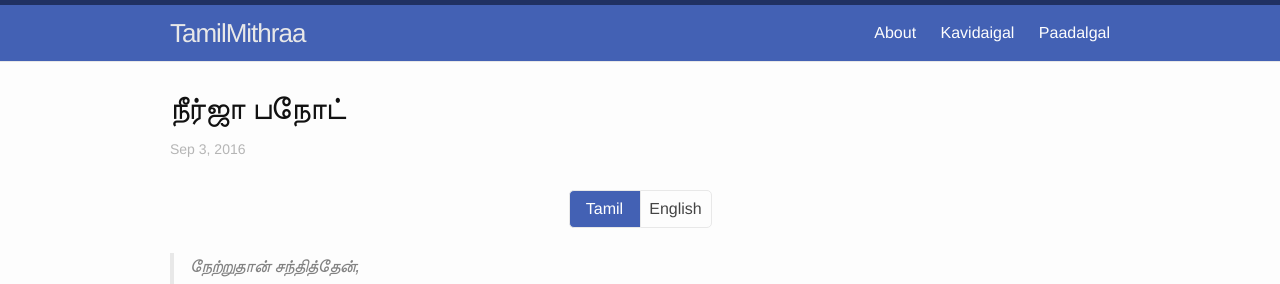
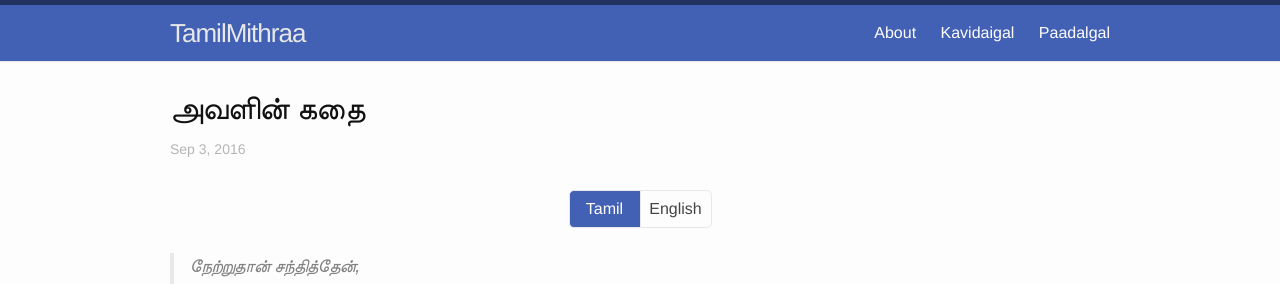
Before and after one commit to mithraa/tamil, a Jekyll site: the page built from _posts/2016-09-03-avalin-kadhai.md, in a window 1280 px wide. Shown: the top 284 px of the page. Built offline with Jekyll 4.4.1, drawn with Linux system fonts in a browser that asks for light colours; some web fonts are replaced.

Commit message:
Updated '/_posts/2016-09-03-avalin-kadhai.md' via CloudCannon

```diff
--- a/_posts/2016-09-03-avalin-kadhai.md
+++ b/_posts/2016-09-03-avalin-kadhai.md
@@ -1,6 +1,6 @@
 ---
 layout : post
-title_tamil : நீர்ஜா பநோட்
+title_tamil : அவளின் கதை
 category : kavidaigal
 ---
 
```
